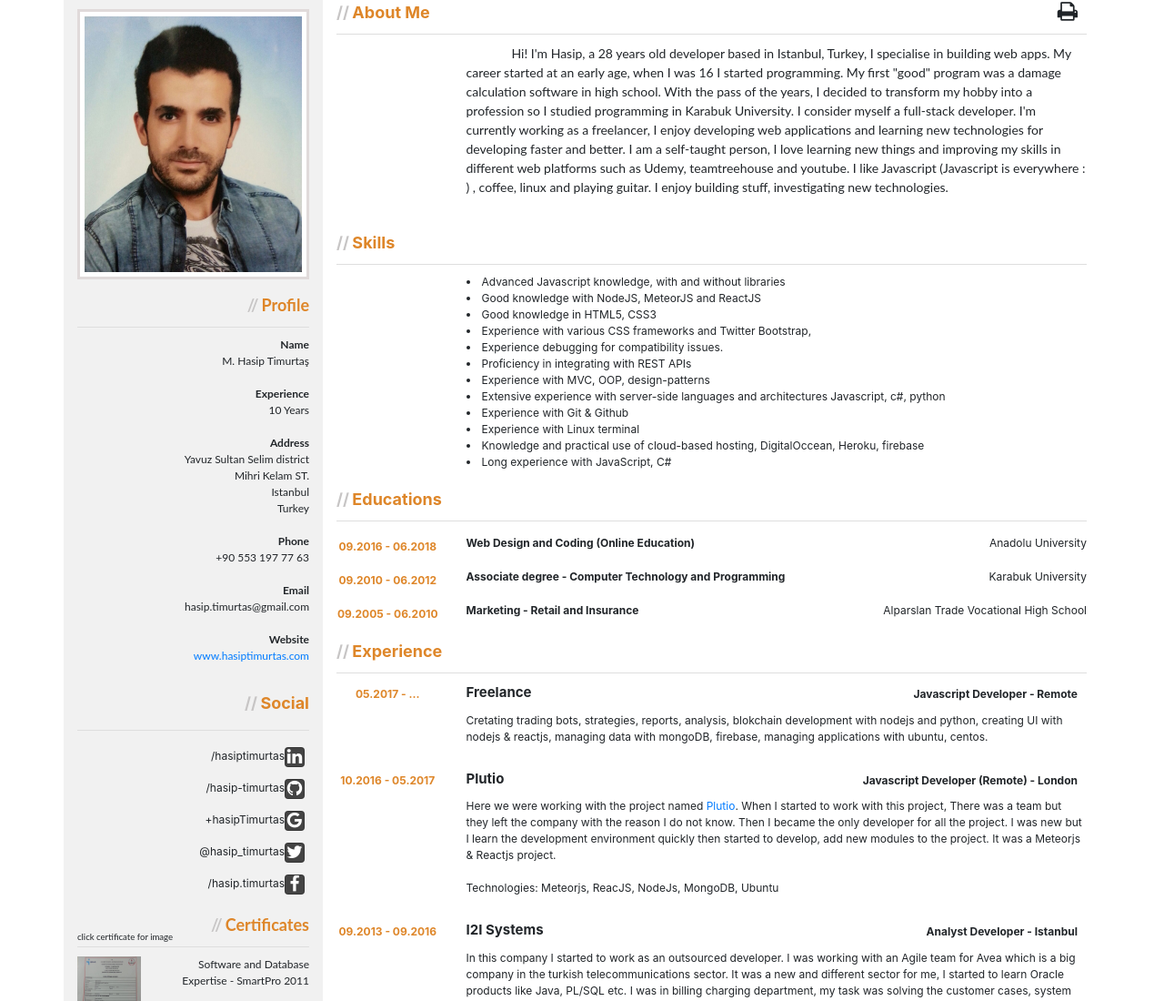
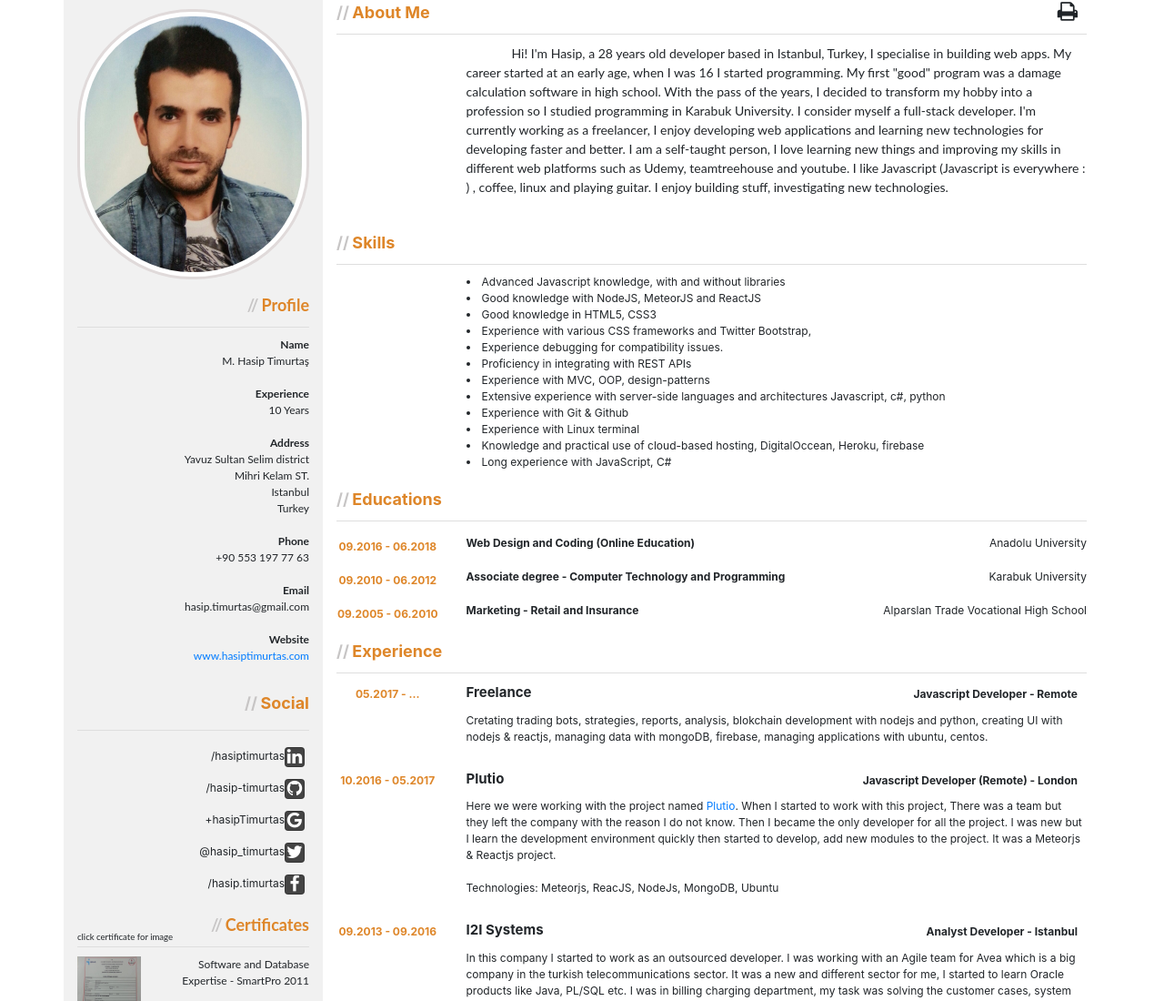
Before and after one commit to hasip-timurtas/hasiptimurtas-react, a React app: page /resume in a window 1280 px wide. Shown: the top 1100 px of the page at 91% size. Built offline with nearby package versions, Linux system fonts and the light colour scheme.

Commit message:
border radious fixed

```diff
--- a/src/app/index.css
+++ b/src/app/index.css
@@ -3,10 +3,10 @@
     margin-right: auto;
 }
 
-.2resume-pic {
+.resume-pic {
   -webkit-border-radius: 125px;
--moz-border-radius: 125px;
-border-radius: 125px;
+  -moz-border-radius: 125px;
+  border-radius: 125px;
 }
 
 .certificate img{
```
